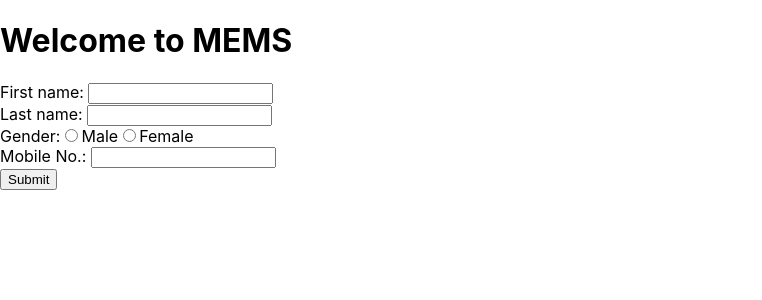
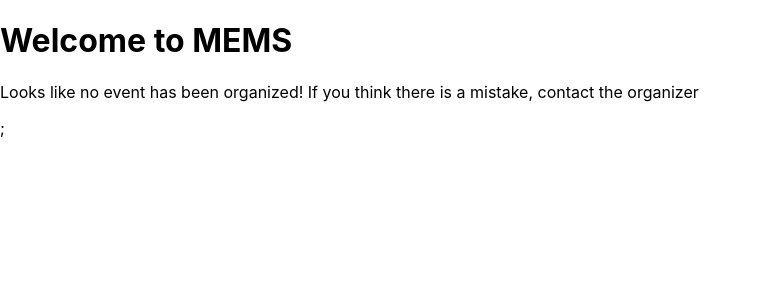
Before and after one commit to Ujs113/MEMS, a React (Create React App) app in the folder frontend/: page / in a window 1280 px wide. Shown: the top 300 px of the page, without its empty margins (0-762 px from the left). Built offline with nearby package versions, Linux system fonts and the light colour scheme.

Commit message:
Added app states to frontend

```diff
--- a/frontend/src/App.js
+++ b/frontend/src/App.js
@@ -1,17 +1,44 @@
 //import logo from './logo.svg';
+import { instanceOf } from 'prop-types';
 import React from 'react';
 import './App.css';
 import GeneralInfo from './GeneralInfo';
 
-function App() {
-    return (
-        <div>
-            <h1>Welcome to MEMS</h1>
-            <GeneralInfo />
-        </div>
-    );
+class App extends React.Component{
+    constructor(props){
+        super(props);
+
+        this.state = {
+            isOrganized: false,
+            partInfoCollected: false,
+            songInfoCollected: false,
+        };
+    }
+
+    render(){
+        let screen;
+        if(!this.state.isOrganized){
+            screen = (
+                <p>Looks like no event has been organized! If you think there is a mistake, contact the organizer</p>
+            );
+        }
+        else if(!this.state.partInfoCollected){
+            screen = <GeneralInfo />;
+        }
+        else if(!this.state.songInfoCollected){
+            screen = <SongInfo />;
+        }
+        else{
+            screen = <PrefInfo />;
+        }
+        return (
+            <div>
+                <h1>Welcome to MEMS</h1>
+                {screen};
+            </div>
+        );
+    }
 }
 
 
-
 export default App;
--- a/frontend/src/GeneralInfo.js
+++ b/frontend/src/GeneralInfo.js
@@ -1,8 +1,7 @@
 import React from 'react';
 import axios from 'axios';
 
-class GeneralInfo extends React.Component
-{
+class GeneralInfo extends React.Component{
     constructor(props){
         super(props);
         this.state = {
@@ -35,6 +34,8 @@ class GeneralInfo extends React.Component
 
     render(){
         return(
+            <div>
+                <h2>Enter your basic details</h2>
                 <form onSubmit={this.handleSubmit}>
                     <label htmlFor="fname">First name: </label>
                     <input type="text" id="fname" name="firstname" onChange={this.handleChange}/>
@@ -53,6 +54,7 @@ class GeneralInfo extends React.Component
                     <br />
                     <input type="submit"/>
                 </form>
+            </div>
         );
     }
 }
```
Lines whose indentation alone changed are shown as unchanged.
